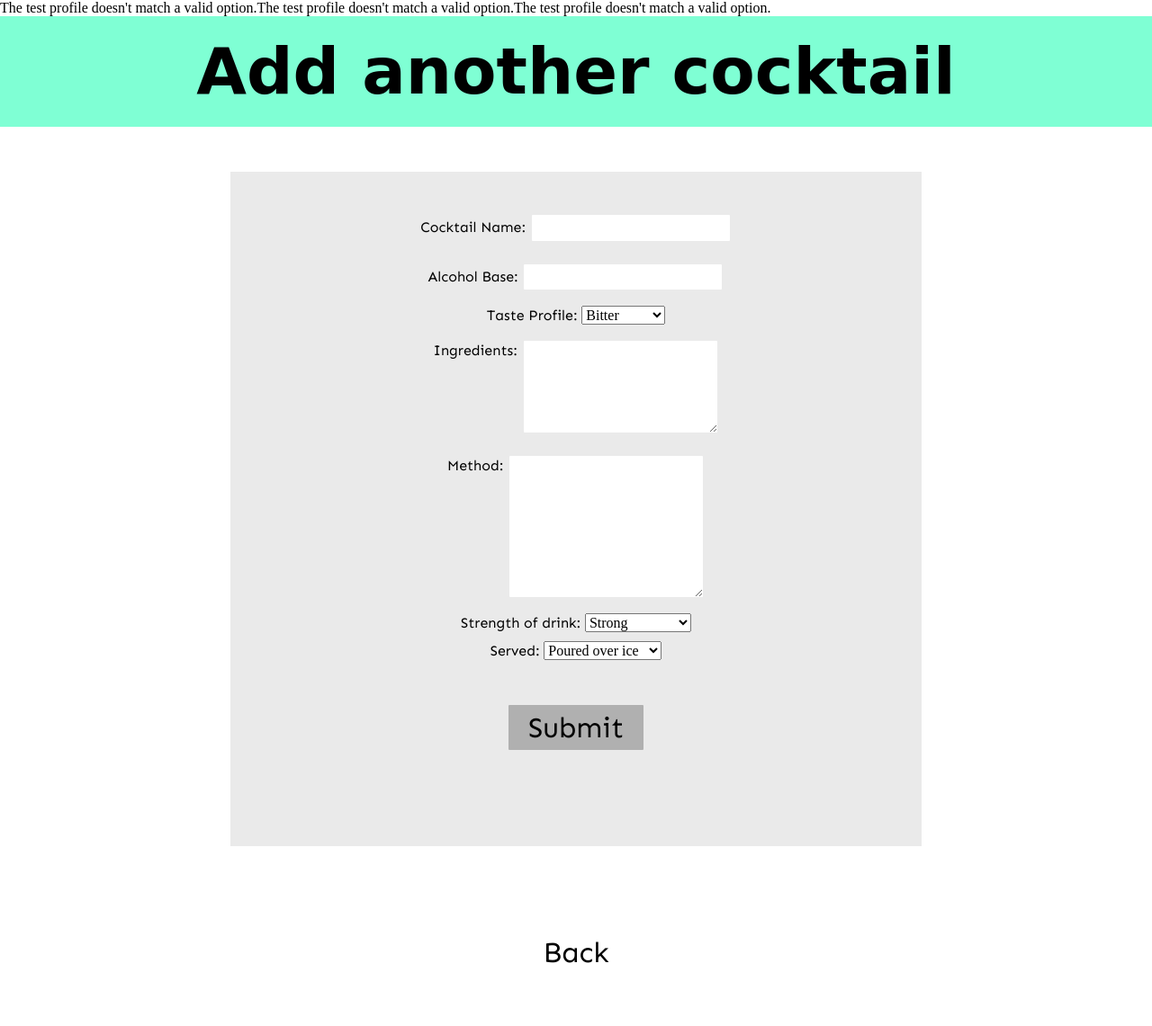
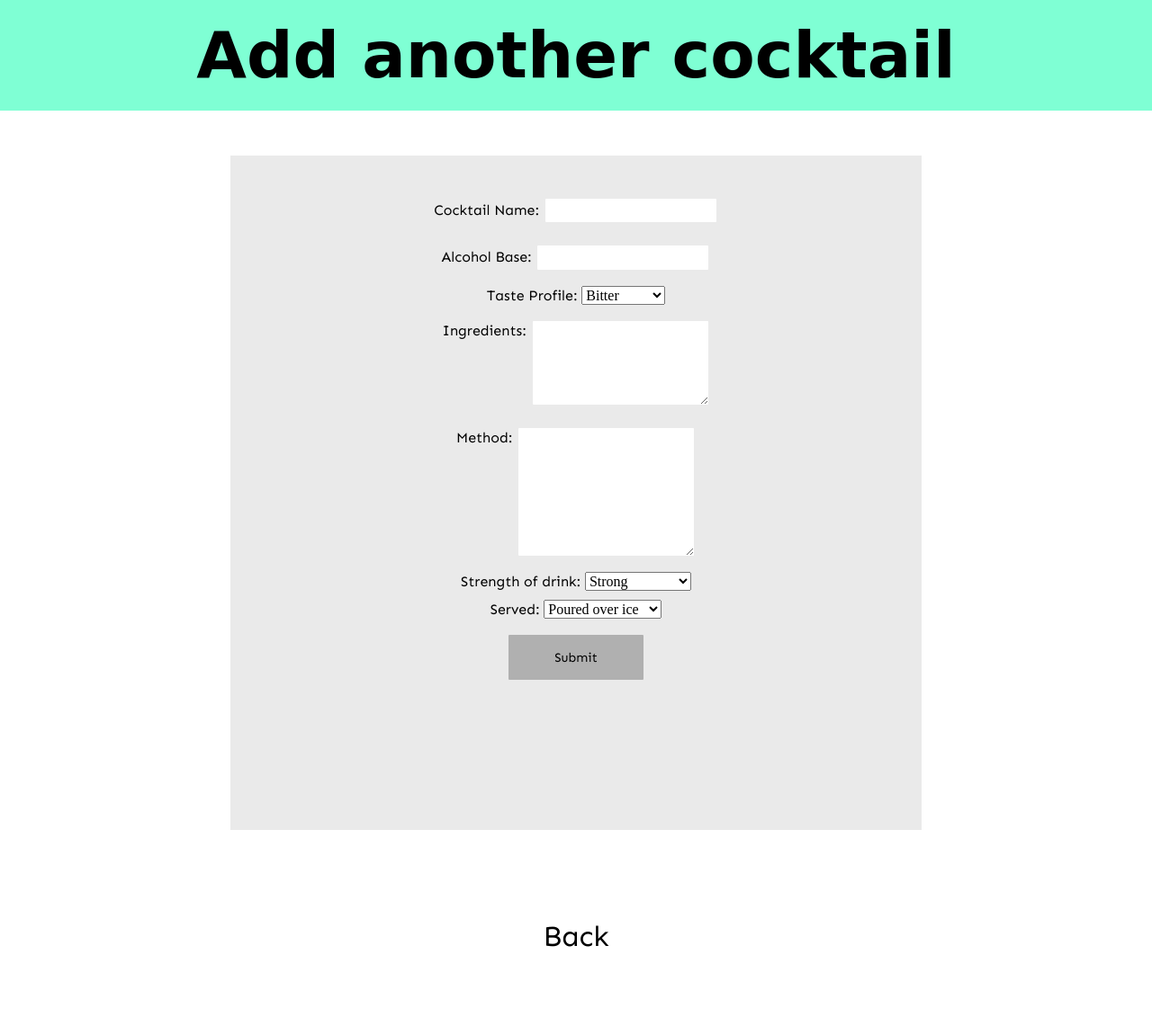
Before and after one commit to Hannahrey/collectors-task, a PHP site: page /add_item.php in a window 1280 px wide. Shown: the whole page at 90% size. After the commit the page ends 1053 px from the top, so only its background shows below. Run offline with PHP 8.4, Linux system fonts and the light colour scheme; data that the repository does not hold is empty; some web fonts are replaced.

Commit message:
validation should now be working

```diff
--- a/getCocktails_function.php
+++ b/getCocktails_function.php
@@ -2,9 +2,8 @@
 
 // to get the cocktails data from the db
 
-function getCocktails() : array {
-    $db= getDb("db", "Cocktails", "root", "password");
-    $query = $db->prepare("SELECT `name`, `alcohol_base`, `taste_profile`, `ingredients`, `method`, `strength`, `served`  FROM `cocktails`;");
+function getCocktails(PDO $aDB) : array {
+    $query = $aDB->prepare("SELECT `name`, `alcohol_base`, `taste_profile`, `ingredients`, `method`, `strength`, `served`  FROM `cocktails`;");
     $query->execute();
     $result = $query->fetchAll();
     return $result;
--- a/getDB_function.php
+++ b/getDB_function.php
@@ -16,3 +16,5 @@ function getDb(string $servername, string $dbname, string $username, string $pas
     $db->setAttribute(PDO::ATTR_DEFAULT_FETCH_MODE, PDO::FETCH_ASSOC);
     return $db;
 };
+
+$db= getDb("db", "Cocktails", "root", "password");
--- a/index.php
+++ b/index.php
@@ -35,7 +35,7 @@ require './outputCocktails_function.php';
 
                 <?php
 				// to get the cocktails data from the db
-				$result = getCocktails();
+				$result = getCocktails($db);
 
 				//echoing results of db to website
 				$cocktail_details = outputCocktails($result);
--- a/send_data.php
+++ b/send_data.php
@@ -2,6 +2,7 @@
 
 //linking to function to check taste profile input matches only items in dropdown
 require './tasteProfileCorrect_function.php';
+
 
 //linking to function to check strength input matches only items in dropdown
 require './strengthCorrect_function.php';
@@ -11,40 +12,27 @@ require './servedCorrect_function.php';
 
 
 // to send the cocktails data into the db from frontend
+
+
 function send_data() {
     $name = $_POST['name'];
     $alcohol_base = $_POST['alcohol_base'];
-    $taste_profile = $_POST['taste_profile'] ;
+    $taste_profile = $_POST['taste_profile'];
     $ingredients = $_POST['ingredients'];
     $method = $_POST['method'];
-    $strength= 'mild'; //$_POST['strength'];
+    $strength = $_POST['strength'];
     $served = $_POST['served'];
 
     $db= getDb("db", "Cocktails", "root", "password");
     $query = $db->prepare("INSERT INTO `cocktails` (`name`, `alcohol_base`, `taste_profile`, `ingredients`, `method`, `strength`, `served`)  VALUES (:username, :alcohol, :taste, :ingredient, :method, :strong, :serve);");
     $query->execute(['username' => $name, 'alcohol' => $alcohol_base, 'taste' => $taste_profile, 'ingredient' => $ingredients, 'method' => $method, 'strong' => $strength, 'serve' => $served]);
-
 }
 
-if (tasteProfileCorrect()) {
-    send_data();
-} else {
-    echo "The test profile doesn't match a valid option.";
+if (isset($_POST['submit'])) {
+    if(tasteProfileCorrect() && strengthCorrect() && servedCorrect()){
+        send_data();
+        echo '<script>window.location = "index.php"</script>';
+    }else {
+        echo "The test profile doesn't match a valid option.";
+    }
 }
-
-if (strengthCorrect()) {
-    send_data();
-} else {
-    echo "The test profile doesn't match a valid option.";
-}
-
-if (servedCorrect()) {
-    send_data();
-} else {
-    echo "The test profile doesn't match a valid option.";
-}
-
-
-if (isset($_POST['submit'])) {
-    send_data();
-}
--- a/servedCorrect_function.php
+++ b/servedCorrect_function.php
@@ -1,4 +1,4 @@
 <?php
 function servedCorrect() : bool{
-    return $served == 'on_rocks'|| $served == 'frozen'|| $served == 'over_crushed_ice'|| $served == 'straight_up';
+    return $_POST['served'] == 'on_rocks'|| $_POST['served'] == 'frozen'|| $_POST['served'] == 'over_crushed_ice'|| $_POST['served'] == 'straight_up';
 }
--- a/strengthCorrect_function.php
+++ b/strengthCorrect_function.php
@@ -1,4 +1,4 @@
 <?php
 function strengthCorrect() : bool{
-    return $strength == 'strong'|| $strength == 'medium'|| $strength == 'weak'|| $strength == 'non_alcoholic';
+    return $_POST['strength'] == 'strong'|| $_POST['strength'] == 'medium'|| $_POST['strength'] == 'weak'|| $_POST['strength'] == 'non_alcoholic';
 }
--- a/style.css
+++ b/style.css
@@ -111,12 +111,14 @@ ul {
     margin: 10px auto;
 }
 
-input, textarea {
+.form_container input, .form_container textarea {
     padding: 5px 10px;
     margin: 8px 2px;
     box-sizing: border-box;
     border: none;
     border-radius: 1px;
+    font-family: 'Sen', sans-serif;
+    font-size: 0.9rem;
   }
 
 .label_text {
--- a/tasteProfileCorrect_function.php
+++ b/tasteProfileCorrect_function.php
@@ -1,4 +1,5 @@
 <?php
+
 function tasteProfileCorrect() : bool{
-    return $taste_profile == 'bitter'|| $taste_profile == 'sweet'|| $taste_profile == 'refreshing'|| $taste_profile == 'fruity'|| $taste_profile == 'sour';
+    return $_POST['taste_profile'] == 'bitter'|| $_POST['taste_profile'] == 'sweet'|| $_POST['taste_profile'] == 'refreshing'|| $_POST['taste_profile'] == 'fruity'|| $_POST['taste_profile'] == 'sour';
 }
```
Also changed, not shown: tests/tests.php (+0 -21 lines).
